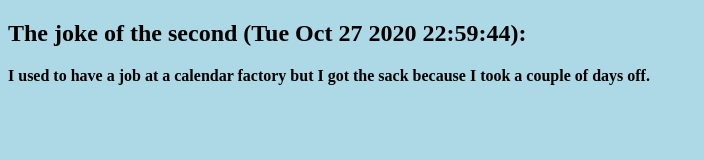
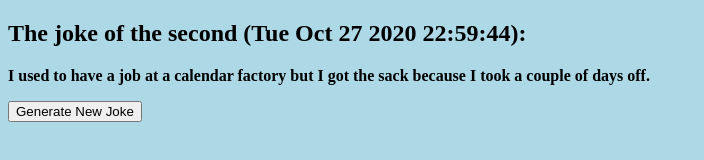
Before and after one commit to dpataki92/mixed-messages-js-git-lab, a plain HTML site: page index.html in a window 1280 px wide. Shown: the whole page, without its empty margins (0-704 px from the left). Drawn offline with Linux system fonts and the light colour scheme.

Commit message:
adding button to generate new content

```diff
--- a/index.html
+++ b/index.html
@@ -9,6 +9,7 @@
 <body>
     <h2 id="message"></h2>
     <p id="joke"></p>
+    <button onclick="forceContentChange()">Generate New Joke</button>
     <script type="text/javascript" src="./index.js"></script>
 </body>
 </html>
--- a/index.js
+++ b/index.js
@@ -25,3 +25,8 @@ window.addEventListener('DOMContentLoaded', (event) => {
     document.getElementById("joke").innerHTML = jokeGenerator();
     document.getElementById("message").innerHTML = dateGenerator();
 });
+
+function forceContentChange() {
+    document.getElementById("joke").innerHTML = jokeGenerator();
+    document.getElementById("message").innerHTML = dateGenerator();
+}
```
